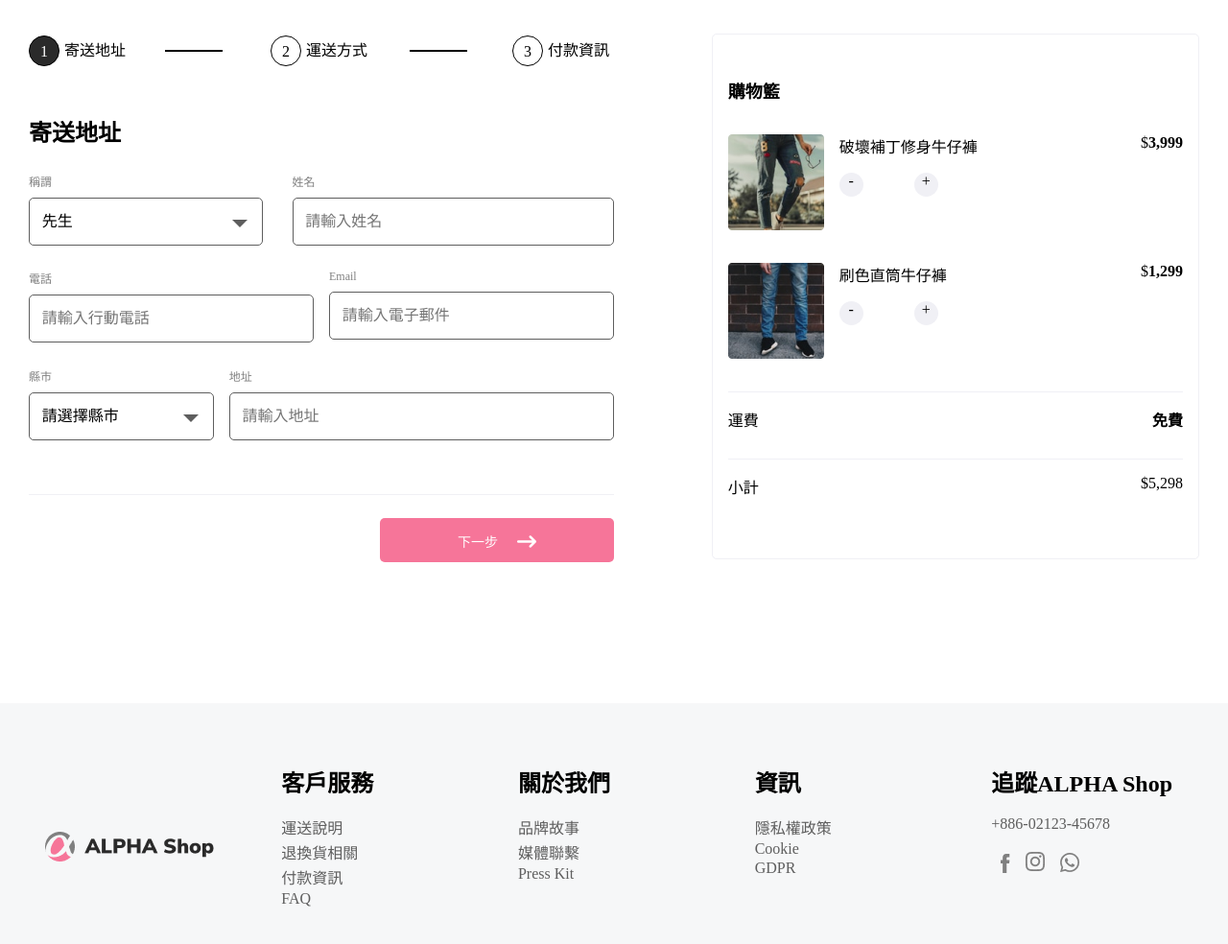
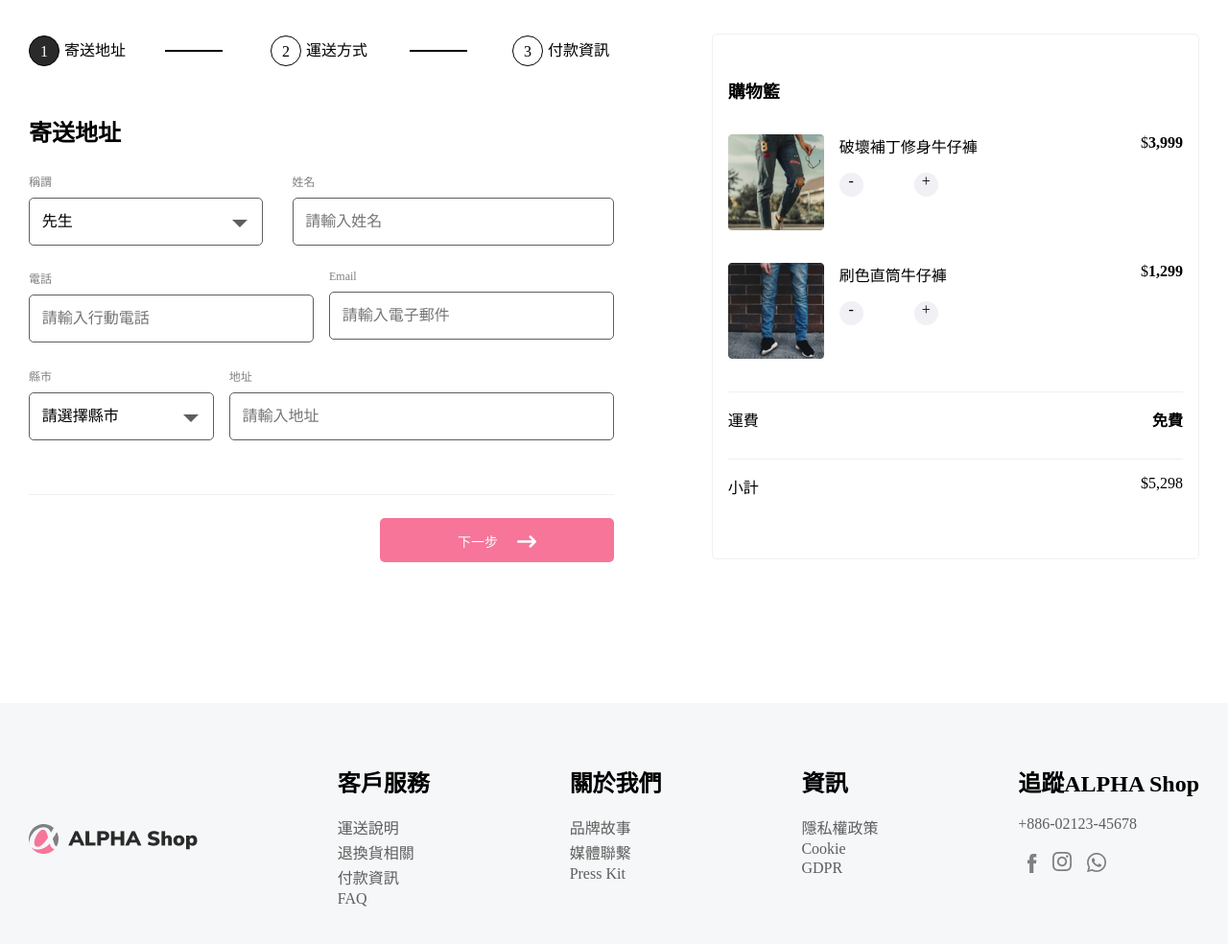
Before and after one commit to SeijoHuang/alpha_shop, a website: page index.html in a window 1280 px wide. Shown: the part 237-1221 px from the top of the page at 96% size. Drawn offline with Linux system fonts and the light colour scheme.

Commit message:
modify the grid style of the navbar, main and footer part

```diff
--- a/src/scss/main.scss
+++ b/src/scss/main.scss
@@ -622,20 +622,17 @@ main {
 // footer
 footer {
   display:none;
+  background-color: $footer-background;
   .footer-container{
     margin-top: 120px;
-    display: grid;
-    grid-template-columns: minmax(1250px, 1fr);
-    grid-template-rows: 284px;
     .items-wrapper{
-      grid-column: 1/2;
-      padding: 64px 0 80px 0;
+      max-width: 1400px;
+      margin: 0 auto;
+      padding: 64px 30px 80px 30px;
       height: 100%;
       display: flex;
-      justify-content: space-evenly;
-      background-color: $footer-background;
+      justify-content: space-between;
       .footer-item {
-        width: 200px;
         .link-group  {
           margin-top: 1rem;
           > a, p {
@@ -664,7 +661,7 @@ footer {
   .nav {
     .nav-wrapper {
       display: grid;
-      grid-template-columns: repeat(12, minmax(100px,1fr));
+      grid-template-columns: repeat(12, 1fr);
       .nav-toggle-list {
         display: none;
       }
@@ -708,7 +705,7 @@ footer {
   .container {
     width: 100%;
     display: grid;
-    grid-template-columns: repeat(12, minmax(100px, 1fr));
+    grid-template-columns: repeat(12, 1fr);
     grid-template-rows: 480px 100px;
     .checkout-process{
       max-height: 440px;
@@ -798,7 +795,3 @@ footer {
   }
 
 }
-
-@media screen and (min-width:){
-
-}
```
Also changed, not shown: dist/main.css.
